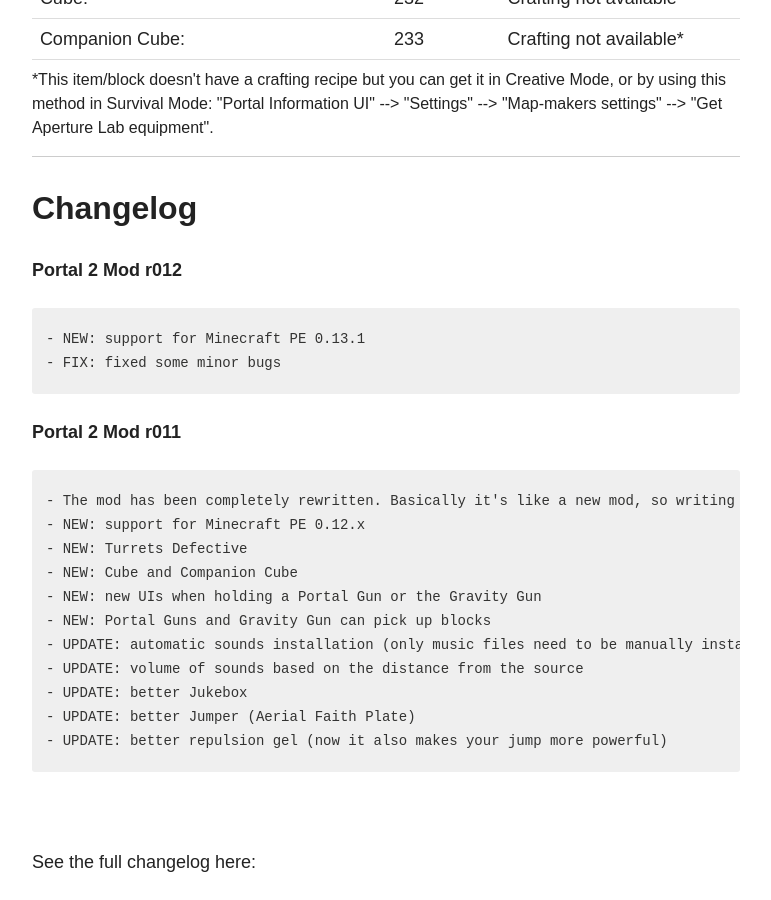
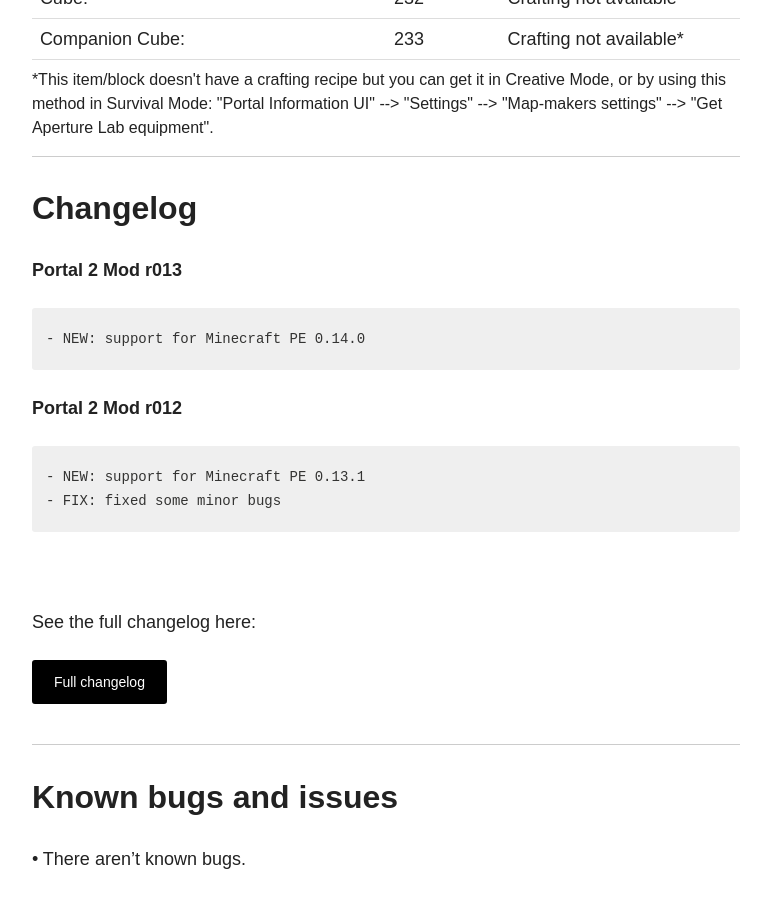
Before and after one commit to Desno365/Desno365.github.io, a Jekyll site: the page built from minecraft/portal2-mod/index.md, in a window 1280 px wide and 900 px high, scrolled down 6096 px. Shown: the whole window, without its empty margins (254-1025 px from the left). Built offline with Jekyll 4.4.1, drawn with Linux system fonts in a browser that asks for light colours; nearby versions of some CDN libraries; comment, search, counter and statistics services are not loaded; some of the changed text lies outside the part shown.

Commit message:
Portal 2 Mod r013

```diff
--- a/minecraft/portal2-mod/full-changelog/changelog.html
+++ b/minecraft/portal2-mod/full-changelog/changelog.html
@@ -1,3 +1,6 @@
+<i>Portal 2 Mod r013</i><br>
+- NEW: support for Minecraft PE 0.14.0<br><br>
+
 <i>Portal 2 Mod r012</i><br>
 - NEW: support for Minecraft PE 0.13.1<br>
 - FIX: fixed some minor bugs<br><br>
--- a/minecraft/portal2-mod/index.md
+++ b/minecraft/portal2-mod/index.md
@@ -50,14 +50,14 @@
 
 ## Downloads
 
-<i>Minecraft Pocket Edition 0.13.1:</i><br>
-<i> --- Portal 2 Mod <b>r012</b>:</i>
+<i>Minecraft Pocket Edition 0.14.0:</i><br>
+<i> --- Portal 2 Mod <b>r013</b>:</i>
 
 | Website | Support | Regular |
 |:--------|:-------:|:-------:|
-| Filecred:          | [Support download](http://adf.ly/1U4nux) | [Regular download](http://filecred.com/A450G567) |
-| MediaFire:         | [Support download](http://adf.ly/1U4o7M) | [Regular download](http://www.mediafire.com/download/oa93q4idc1tz52a/Portal_Mod_r012_Desno365.zip) |
-| Android File Host: | [Support download](http://adf.ly/1U4o0d) | [Regular download](https://www.androidfilehost.com/?fid=24344671467602213) |
+| Filecred:          | [Support download](http://adf.ly/1XTWPa) | [Regular download](http://filecred.com/A55CG56C) |
+| MediaFire:         | [Support download](http://adf.ly/1XTWqt) | [Regular download](http://www.mediafire.com/download/y2wewzcb886jpmt/Portal_Mod_r013_Desno365.zip) |
+| Android File Host: | [Support download](http://adf.ly/1XTWTm) | [Regular download](https://www.androidfilehost.com/?fid=24421527759888141) |
 |----
 {: .table}
 
@@ -120,25 +120,15 @@
 
 ## Changelog
 
+**Portal 2 Mod r013**
+{% highlight text %}
+- NEW: support for Minecraft PE 0.14.0
+{% endhighlight %}
+
 **Portal 2 Mod r012**
 {% highlight text %}
 - NEW: support for Minecraft PE 0.13.1
 - FIX: fixed some minor bugs
-{% endhighlight %}
-
-**Portal 2 Mod r011**
-{% highlight text %}
-- The mod has been completely rewritten. Basically it's like a new mod, so writing an accurate changelog is not possible
-- NEW: support for Minecraft PE 0.12.x
-- NEW: Turrets Defective
-- NEW: Cube and Companion Cube
-- NEW: new UIs when holding a Portal Gun or the Gravity Gun
-- NEW: Portal Guns and Gravity Gun can pick up blocks
-- UPDATE: automatic sounds installation (only music files need to be manually installed)
-- UPDATE: volume of sounds based on the distance from the source
-- UPDATE: better Jukebox
-- UPDATE: better Jumper (Aerial Faith Plate)
-- UPDATE: better repulsion gel (now it also makes your jump more powerful)
 {% endhighlight %}
 
 <br>
```
Also changed, not shown: minecraft/portal2-mod/full-changelog/index.md (+5 -0 lines), minecraft/portal2-mod/older-versions/index.md (+14 -2 lines).
